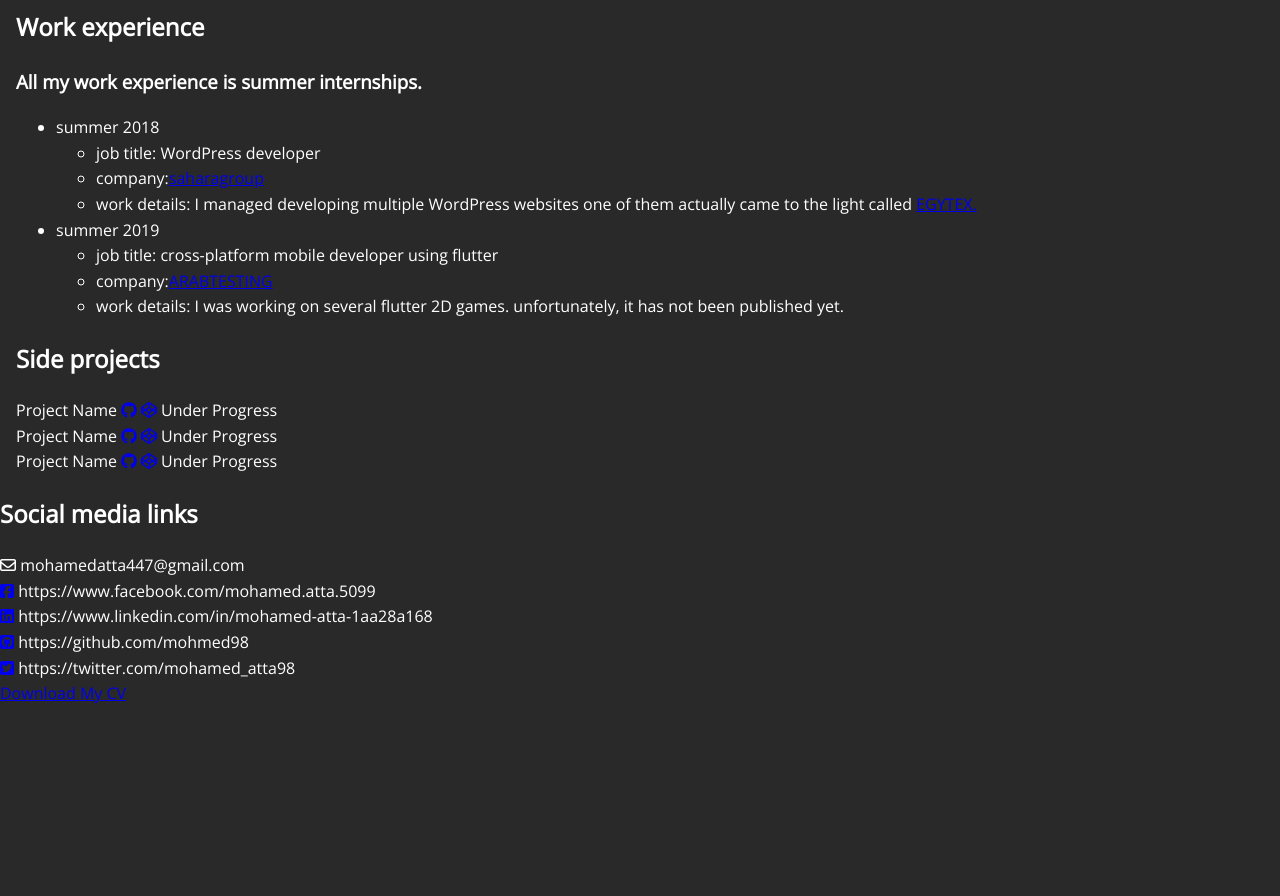
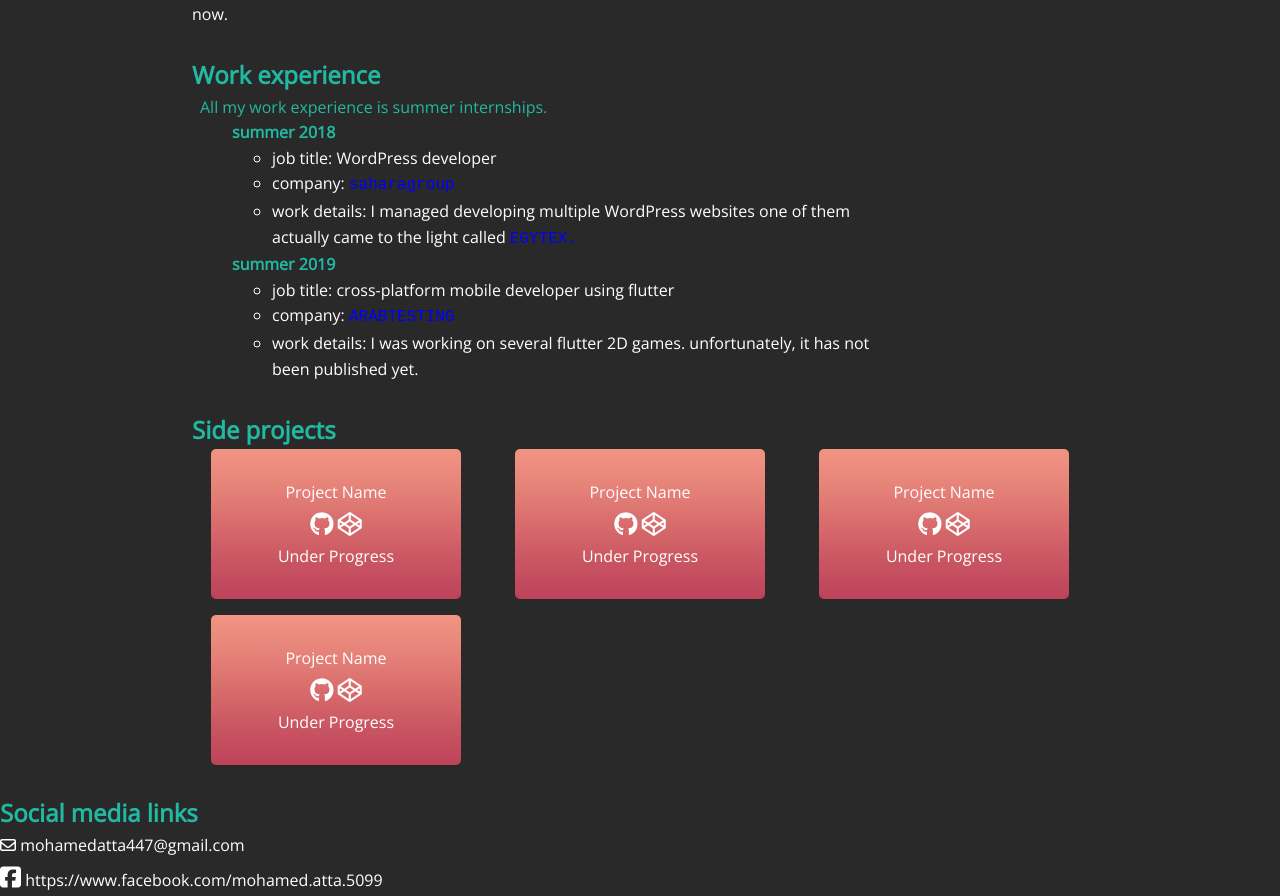
Before and after one commit to mohmed98/mohamedAtta, a plain HTML site: page index.html in a window 1280 px wide. Shown: the part 572-1468 px from the top of the page. Before the commit the page ends 1279 px from the top, so only its background shows below. Drawn offline with nearby package versions, Linux system fonts and the light colour scheme.

Commit message:
working on web css

```diff
--- a/index.html
+++ b/index.html
@@ -24,7 +24,7 @@
             <a href="#home" class="navLink">Home</a>
             <a href="#aboutMe" class="navLink">About me</a>
             <a href="#programminBackground" class="navLink">Programmig background</a>
-            <a href="#workExperience " class="navLink">Work experience</a>
+            <a href="#workExperience" class="navLink">Work experience</a>
             <a href="#sideProjects" class="navLink">Side projects</a>
             <a href="#socialMediaLinks" class="navLink">Social media links</a>
             <a href="#downloadMyCV" class="navLink">Download My CV</a>
@@ -45,7 +45,7 @@
                 <br>
                 I am a former volunteer in one of the biggest charity organization in the middle east called <span><a
                         href="https://resala.org/" target="_blank" class="externalLink">Resala
-                        charity organization</a></span>,I have been volunteering there since 2012, my specialty is in
+                        charity organization</a></span>, I have been volunteering there since 2012, my specialty is in
                 the clothing distribution.
             </p>
         </section>
@@ -58,12 +58,13 @@
         </section>
         <section class="pgaeSection" id="workExperience">
             <h2 class="sectionHeader">Work experience</h2>
-            <h3>All my work experience is summer internships.</h3>
+            <div class="sectionParagraph">
+                <h3 class="subSecHeader">All my work experience is summer internships.</h3>
                 <ul class="preWorkList">
                     <li class="worktime">summer 2018</li>
                     <ul class="prevWorkDetials">
                         <li>job title: WordPress developer</li>
-                    <li>company:<a href="http://www.saharagroup.com/" class="externalLink"
+                        <li>company: <a href="http://www.saharagroup.com/" class="externalLink"
                                 target="_blank">saharagroup</a></li>
                         <li>work details: I managed developing multiple
                             WordPress websites one of them actually
@@ -75,33 +76,50 @@
                     <li class="worktime">summer 2019</li>
                     <ul class="prevWorkDetials">
                         <li>job title: cross-platform mobile developer using flutter</li>
-                    <li>company:<a href="https://arabtesting.com/" class="externalLink" target="_blank">ARABTESTING</a>
+                        <li>company: <a href="https://arabtesting.com/" class="externalLink"
+                                target="_blank">ARABTESTING</a>
                         </li>
                         <li>work details: I was working on several flutter 2D games. unfortunately, it has not been
                             published yet.
                         </li>
                     </ul>
                 </ul>
+            </div>
+
         </section>
         <section class="pgaeSection" id="sideProjects">
             <h2 class="sectionHeader">Side projects</h2>
             <div class="sideProjects">
                 <div class="projectitem">
                     <span class="projectName">Project Name</span>
+                    <div class="itemIcons">
                         <a href=" " class="iconLink"><i class="fab fa-github"></i></a>
                         <a href=" " class="iconLink"><i class="fab fa-codepen"></i></a>
+                    </div>
                     <span class="warining">Under Progress</span>
                 </div>
                 <div class="projectitem">
                     <span class="projectName">Project Name</span>
+                    <div class="itemIcons">
                         <a href=" " class="iconLink"><i class="fab fa-github"></i></a>
                         <a href=" " class="iconLink"><i class="fab fa-codepen"></i></a>
+                    </div>
                     <span class="warining">Under Progress</span>
                 </div>
                 <div class="projectitem">
                     <span class="projectName">Project Name</span>
+                    <div class="itemIcons">
+                        <a href=" " class="iconLink"><i class="fab fa-github" title="Github"></i></a>
+                        <a href=" " class="iconLink"><i class="fab fa-codepen"></i></a>
+                    </div>
+                    <span class="warining">Under Progress</span>
+                </div>
+                <div class="projectitem">
+                    <span class="projectName">Project Name</span>
+                    <div class="itemIcons">
                         <a href=" " class="iconLink"><i class="fab fa-github"></i></a>
                         <a href=" " class="iconLink"><i class="fab fa-codepen"></i></a>
+                    </div>
                     <span class="warining">Under Progress</span>
                 </div>
             </div>
--- a/style.css
+++ b/style.css
@@ -28,9 +28,8 @@ img {
   max-width: 100%;
 }
 /* header stying */
-.header,
-main {
-  margin: 1rem 1rem 0 1rem;
+.header {
+  margin: 1rem 1rem 0 15%;
 }
 .user {
   display: grid;
@@ -69,10 +68,17 @@ main {
   border-radius: 5px;
 }
 .navBar {
+  background-color: var(--bgColor);
+  width: max-content;
+  padding-top: 0.5em;
 }
 .sticky {
   position: fixed;
   top: 0;
+  width: max-content;
+}
+.sticky + main {
+  padding-top: 100px;
 }
 .navBar::after {
   content: " ";
@@ -83,3 +89,84 @@ main {
   width: 100%;
   height: 2px;
 }
+.navLink {
+  text-decoration: none;
+  font-weight: 900;
+  color: var(--bodyColor);
+  margin-right: 1em;
+}
+.navLink:last-of-type {
+  margin-right: 0;
+}
+.sectionHeader::before {
+  content: " ";
+  display: block;
+  height: 1.2em;
+}
+/* main style */
+main {
+  margin: 0 15%;
+}
+/* sections */
+.sectionHeader,
+.subSecHeader {
+  margin: 0;
+  color: var(--headerColor);
+}
+.subSecHeader {
+  font-weight: 300;
+  font-size: 1em;
+  margin-left: 0.5em;
+}
+.sectionParagraph {
+  margin: 0;
+  width: 700px;
+}
+.externalLink {
+  text-decoration: none;
+  color: #0000ff;
+  font-family: "Courier New", Courier, monospace;
+}
+.externalLink:hover,
+.navLink:hover {
+  text-decoration: underline;
+}
+.preWorkList {
+  margin: 0;
+}
+.worktime {
+  list-style-type: none;
+  color: var(--headerColor);
+  font-weight: 900;
+}
+.sideProjects {
+  display: grid;
+  grid-template-columns: repeat(3, 1fr);
+  grid-template-rows: auto;
+  justify-items: center;
+  gap: 1em;
+}
+.projectitem {
+  width: 250px;
+  height: 150px;
+  padding: 1em;
+  border-radius: 5px;
+  display: flex;
+  justify-content: center;
+  align-content: center;
+  text-align: center;
+  flex-direction: column;
+  background-image: linear-gradient(
+    180deg,
+    #f19583 0,
+    #e68379 25%,
+    #d86c6c 50%,
+    #c95561 75%,
+    #bd425b 100%
+  );
+}
+.iconLink {
+  font-size: 1.5em;
+  text-decoration: none;
+  color: white;
+}
```
Lines whose indentation alone changed are shown as unchanged.
